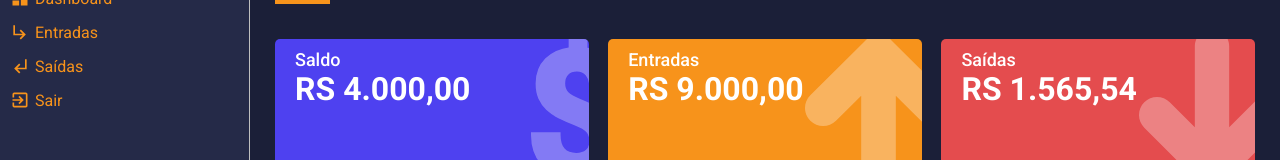
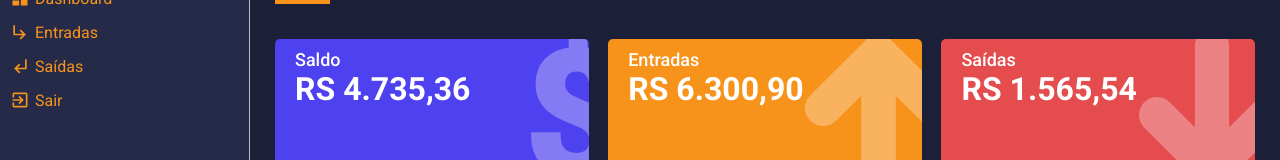
Before and after one commit to dowglasmaia/app-react-minha-carteira, a React (Create React App) app: page / in a window 1280 px wide. Shown: the part 139-299 px from the top of the page. Built offline with nearby package versions, Linux system fonts and the light colour scheme.

Commit message:
calculando Total de Entradas e Saldo

```diff
--- a/src/Pages/Dashboard/index.tsx
+++ b/src/Pages/Dashboard/index.tsx
@@ -72,8 +72,8 @@ const Dashboard: React.FC = () => {
         }
     }
 
-    /* Pegando o Total de despesas */
-    const totalExpenses = useMemo(() => {
+    /* Calculando o Total de despesas */
+    const totalDespesas = useMemo(() => {
         let total: number = 0;
 
         expenses.forEach(item => {
@@ -90,7 +90,50 @@ const Dashboard: React.FC = () => {
             }
         });
         return total;
-    }, [monthSelected, yearSelected])
+    }, [monthSelected, yearSelected]);
+
+
+    /* Calculando Total de Recebimentos*/
+    const totalRecebimento = useMemo(() => {
+        let total: number = 0;
+
+        gains.forEach(item => {
+            const date = new Date(item.date);
+            const year = date.getFullYear();
+            const month = date.getMonth() + 1;
+
+            if (month === monthSelected && year === yearSelected) {
+                try {
+                    total += Number(item.amount); // Number Por que o Valor estar vindo como String - aqui convert String para Number
+                } catch {
+                    throw new Error('Invalid amount!  Amount must be number.');
+                }
+            }
+        });
+        return total;
+
+    }, [monthSelected, yearSelected]); // atualiza os dados de acordo as mudanças
+
+
+    /* Calculando Total do Saldo:  Entradas - Saidas = Saldo */
+    const totalSaldo = useMemo(() => {
+        let total = totalRecebimento - totalDespesas;
+        let cor: string = '';
+
+        console.log(`O total é ${total}.`)
+
+        if (total >= 0) {
+            cor = '#4E41F0'
+        } else {
+            cor = '#8B0000'
+        }
+
+        return {
+            total: total,
+            tagColor: cor
+        }
+
+    }, [totalRecebimento, totalDespesas])
 
     return (
         <Container>
@@ -111,9 +154,9 @@ const Dashboard: React.FC = () => {
 
             <Content>
                 <WalletBox
-                    color="#4E41F0"
+                    color={totalSaldo.tagColor}
                     title="Saldo"
-                    amount={4000.00}
+                    amount={totalSaldo.total}
                     footerLabel="Atualizando com Base nas Entradas e Saídas. "
                     icon="dolar"
                 ></WalletBox>
@@ -121,7 +164,7 @@ const Dashboard: React.FC = () => {
                 <WalletBox
                     color="#F7931B"
                     title="Entradas"
-                    amount={9000.00}
+                    amount={totalRecebimento}
                     footerLabel="Atualizando com Base nas Entradas e Saídas. "
                     icon="arrowUp"
                 ></WalletBox>
@@ -129,7 +172,7 @@ const Dashboard: React.FC = () => {
                 <WalletBox
                     color="#E44C4E"
                     title="Saídas"
-                    amount={totalExpenses}
+                    amount={totalDespesas}
                     footerLabel="Atualizando com Base nas Entradas e Saídas. "
                     icon="arrowDown"
                 />
```
